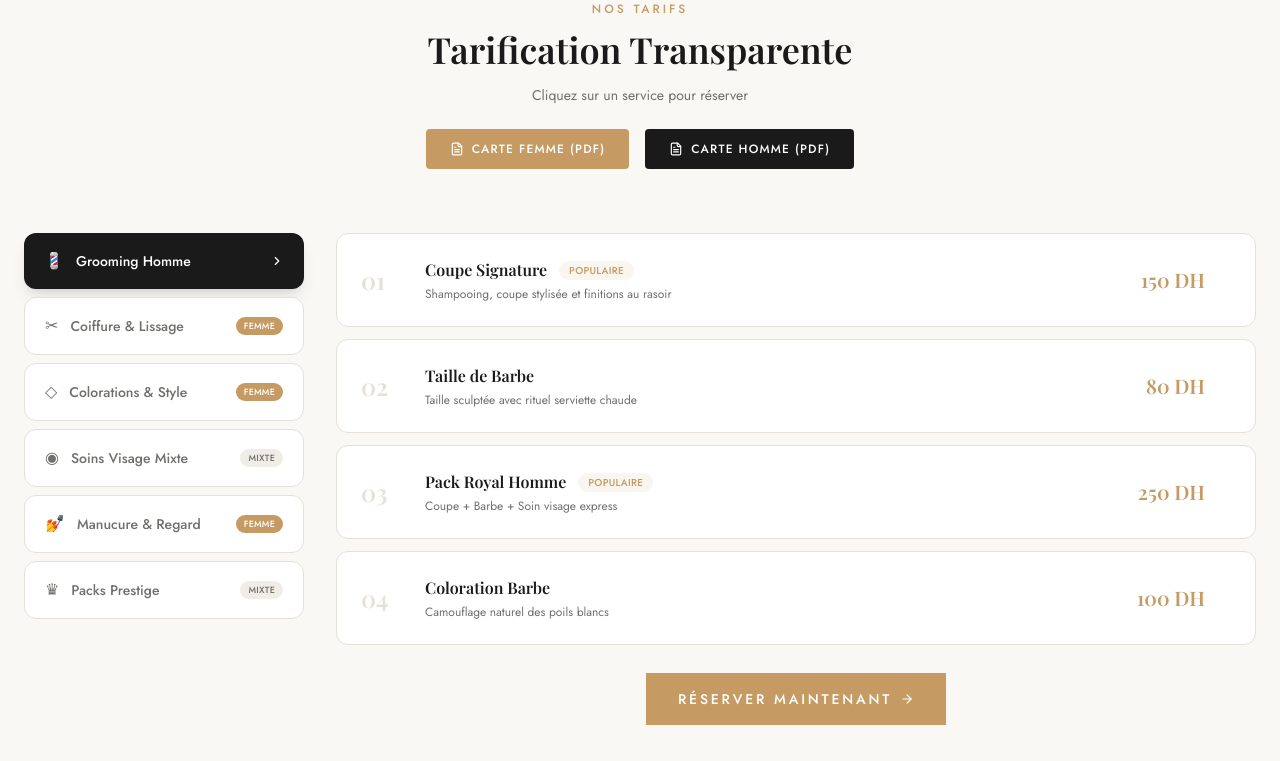
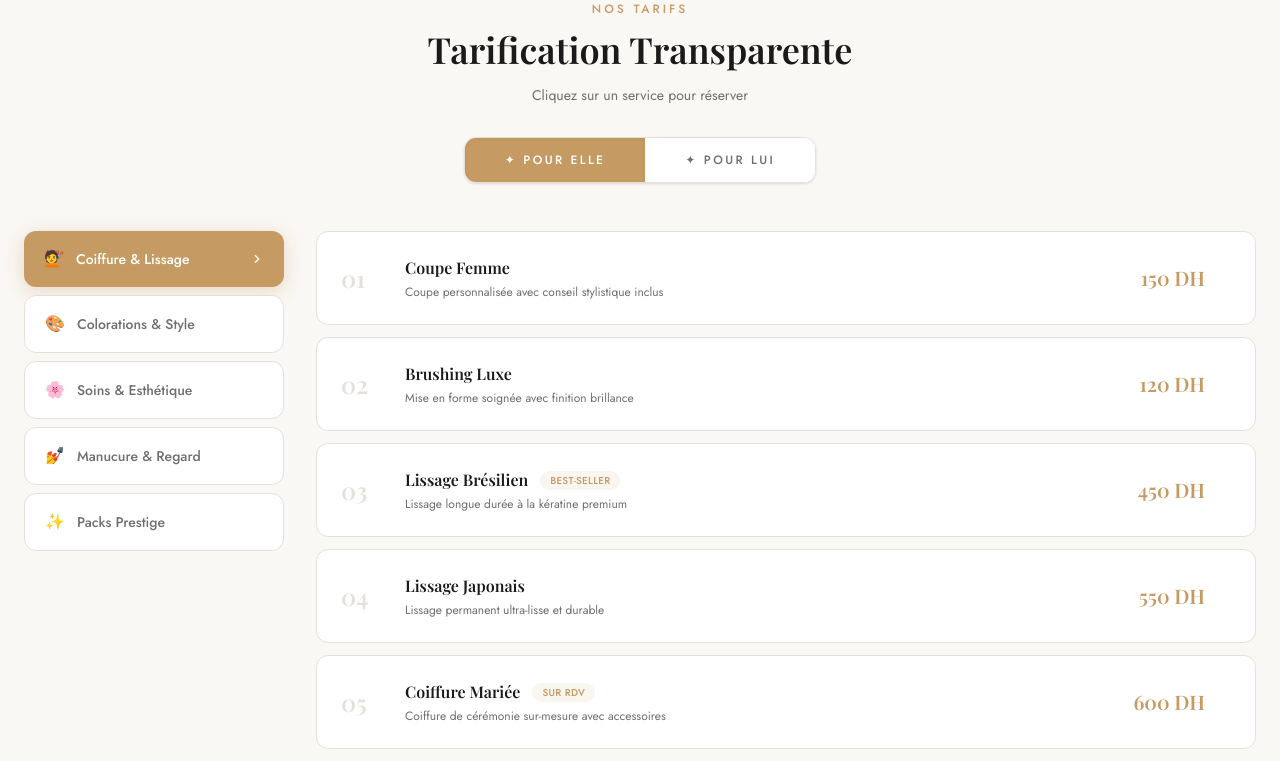
Before and after one commit to Amine788/flouritta, a React (Vite) app: page / in a window 1280 px wide. Shown: the part 4880-5641 px from the top of the page. Built offline with nearby package versions, Linux system fonts and the light colour scheme; a web font is replaced by a local one.

Commit message:
feat: replace PDF buttons with Pour Elle/Pour Lui gender filter in Tarifs section, full pricing from Aviator + carte Flouritta

```diff
--- a/src/app/App.tsx
+++ b/src/app/App.tsx
@@ -53,44 +53,88 @@ const servicesLui = [
   { icon: Sparkles, title: "Coloration Barbe", price: "100 DH", img: "photo-1534297635766-a262cdcb8ee4", desc: "Camouflage naturel des poils blancs" },
 ];
 
-const pricingCategories = [
-  { id: "grooming", icon: "💈", label: "Grooming Homme", gender: "m" },
-  { id: "coiffure", icon: "✂", label: "Coiffure & Lissage", gender: "f" },
-  { id: "coloration", icon: "◇", label: "Colorations & Style", gender: "f" },
-  { id: "soins", icon: "◉", label: "Soins Visage Mixte", gender: "x" },
-  { id: "manucure", icon: "💅", label: "Manucure & Regard", gender: "f" },
-  { id: "packs", icon: "♛", label: "Packs Prestige", gender: "x" },
+// ─── Pricing Data ────────────────────────────────────────────────────────────
+// Homme : tarifs Aviator Barbershop | Femme : carte Flouritta
+
+type PricingItem = { num: string; name: string; desc: string; price: string; badge?: string };
+type PricingSection = { id: string; icon: string; label: string; gender: "m" | "f" };
+
+const pricingCategoriesHomme: PricingSection[] = [
+  { id: "coupe",    icon: "✂️",  label: "Coupe & Style",      gender: "m" },
+  { id: "barbe",    icon: "🪒",  label: "Barbe & Rasage",     gender: "m" },
+  { id: "soinsH",  icon: "✨",  label: "Soins & Rituel",     gender: "m" },
+  { id: "packsH",  icon: "👑",  label: "Packs Homme",        gender: "m" },
 ];
 
-const pricingData: Record<string, { num: string; name: string; desc: string; price: string; badge?: string }[]> = {
-  grooming: [
-    { num: "01", name: "Coupe Signature", desc: "Shampooing, coupe stylisée et finitions au rasoir", price: "150 DH", badge: "Populaire" },
-    { num: "02", name: "Taille de Barbe", desc: "Taille sculptée avec rituel serviette chaude", price: "80 DH" },
-    { num: "03", name: "Pack Royal Homme", desc: "Coupe + Barbe + Soin visage express", price: "250 DH", badge: "Populaire" },
-    { num: "04", name: "Coloration Barbe", desc: "Camouflage naturel des poils blancs", price: "100 DH" },
+const pricingCategoriesFemme: PricingSection[] = [
+  { id: "coiffure",   icon: "💇",  label: "Coiffure & Lissage",    gender: "f" },
+  { id: "coloration", icon: "🎨",  label: "Colorations & Style",    gender: "f" },
+  { id: "soinsF",    icon: "🌸",  label: "Soins & Esthétique",    gender: "f" },
+  { id: "manucure",  icon: "💅",  label: "Manucure & Regard",     gender: "f" },
+  { id: "packsF",   icon: "✨",  label: "Packs Prestige",         gender: "f" },
+];
+
+const pricingDataHomme: Record<string, PricingItem[]> = {
+  coupe: [
+    { num: "01", name: "Coupe Classique",    desc: "Coupe soignée, shampooing, séchage et finition",                  price: "80 DH",  badge: "Populaire" },
+    { num: "02", name: "Coupe + Styling",    desc: "Coupe + produits de coiffage professionnels appliqués",           price: "100 DH" },
+    { num: "03", name: "Dégradé Américain", desc: "Fondu peau progressif, finitions précises au rasoir",              price: "100 DH" },
+    { num: "04", name: "Coupe Enfant",       desc: "Coupe douce et soignée pour les moins de 12 ans",                 price: "60 DH"  },
+    { num: "05", name: "Shampooing seul",    desc: "Shampooing + soin capillaire adapté",                             price: "40 DH"  },
   ],
+  barbe: [
+    { num: "01", name: "Taille de Barbe",          desc: "Sculpture et taille précise avec serviette chaude",         price: "60 DH",  badge: "Populaire" },
+    { num: "02", name: "Rasage Classique",          desc: "Rasage au rasoir traditionnel + rituel serviette chaude",  price: "70 DH"  },
+    { num: "03", name: "Barbe + Masque Hydratant", desc: "Taille + application masque nourrissant peau et poils",    price: "90 DH"  },
+    { num: "04", name: "Coloration Barbe",          desc: "Camouflage naturel des poils blancs, résultat naturel",    price: "80 DH"  },
+  ],
+  soinsH: [
+    { num: "01", name: "Soin Visage Homme",        desc: "Nettoyage + masque purifiant + hydratation profonde",       price: "120 DH", badge: "Premium" },
+    { num: "02", name: "Soin Cuir Chevelu",        desc: "Traitement anti-chute et stimulation capillaire",           price: "100 DH" },
+    { num: "03", name: "Massage Crânien",          desc: "Massage relaxant du cuir chevelu et nuque (20 min)",        price: "80 DH"  },
+    { num: "04", name: "Rituel Cire / Épilation", desc: "Épilation oreilles, nez ou front",                          price: "50 DH"  },
+  ],
+  packsH: [
+    { num: "01", name: "Pack Royal Homme",   desc: "Coupe classique + Taille barbe + Soin visage",                   price: "220 DH", badge: "Best-seller" },
+    { num: "02", name: "Pack Gentleman",     desc: "Coupe + Styling + Barbe sculptée + Masque",                      price: "260 DH" },
+    { num: "03", name: "Pack VIP Prestige", desc: "Coupe + Barbe + Soin visage + Massage crânien + Coloration",     price: "380 DH", badge: "Meilleure valeur" },
+  ],
+};
+
+const pricingDataFemme: Record<string, PricingItem[]> = {
   coiffure: [
-    { num: "01", name: "Coupe Femme", desc: "Coupe personnalisée avec conseil stylistique", price: "150 DH" },
-    { num: "02", name: "Lissage Brésilien", desc: "Lissage longue durée aux kératines premium", price: "450 DH", badge: "Best-seller" },
-    { num: "03", name: "Brushing Luxe", desc: "Mise en forme soignée avec finition brillance", price: "120 DH" },
-    { num: "04", name: "Coiffure Mariée", desc: "Coiffure de cérémonie sur-mesure", price: "600 DH", badge: "Sur RDV" },
+    { num: "01", name: "Coupe Femme",                desc: "Coupe personnalisée avec conseil stylistique inclus",            price: "150 DH" },
+    { num: "02", name: "Brushing Luxe",              desc: "Mise en forme soignée avec finition brillance",                  price: "120 DH" },
+    { num: "03", name: "Lissage Brésilien",         desc: "Lissage longue durée à la kératine premium",                    price: "450 DH", badge: "Best-seller" },
+    { num: "04", name: "Lissage Japonais",          desc: "Lissage permanent ultra-lisse et durable",                       price: "550 DH" },
+    { num: "05", name: "Coiffure Mariée",           desc: "Coiffure de cérémonie sur-mesure avec accessoires",              price: "600 DH", badge: "Sur RDV" },
+    { num: "06", name: "Tresses & Nattes",         desc: "Tressage africain, nattes, ou coiffures afro",                   price: "200 DH" },
   ],
   coloration: [
-    { num: "01", name: "Coloration Globale", desc: "Coloration complète avec soin post-couleur", price: "250 DH", badge: "Populaire" },
-    { num: "02", name: "Balayage & Mèches", desc: "Technique balayage lumière naturelle", price: "350 DH" },
-    { num: "03", name: "Ombré & Tie-Dye", desc: "Dégradé de couleurs tendance, effets modernes", price: "400 DH", badge: "Tendance" },
+    { num: "01", name: "Coloration Globale",   desc: "Coloration complète avec soin post-couleur inclus",           price: "250 DH", badge: "Populaire" },
+    { num: "02", name: "Balayage & Mèches",   desc: "Technique balayage naturelle, lumière et volume",             price: "350 DH" },
+    { num: "03", name: "Ombré & Tie-Dye",     desc: "Dégradé de couleurs tendance, effets modernes",              price: "400 DH", badge: "Tendance" },
+    { num: "04", name: "Patine & Revers",     desc: "Correction tonalité, reflets froids ou chauds",              price: "180 DH" },
+    { num: "05", name: "Décoloration",        desc: "Éclaircissement avec soin protecteur capillaire",            price: "300 DH" },
   ],
-  soins: [
-    { num: "01", name: "Soin Hydratant Visage", desc: "Nettoyage + hydratation profonde avec masque", price: "150 DH" },
-    { num: "02", name: "Soin Anti-Âge Prestige", desc: "Protocole lifting et fermeté avec actifs premium", price: "280 DH", badge: "Premium" },
+  soinsF: [
+    { num: "01", name: "Soin Hydratant Visage",    desc: "Nettoyage + masque + hydratation profonde",                  price: "150 DH" },
+    { num: "02", name: "Soin Anti-Âge Prestige",  desc: "Protocole lifting et fermeté avec actifs premium",           price: "280 DH", badge: "Premium" },
+    { num: "03", name: "Épilation Corps",          desc: "Épilation à la cire (jambes, aisselles, bikini…)",          price: "80 DH"  },
+    { num: "04", name: "Massage Relaxant",         desc: "Massage corps complet ou ciblé (dos / épaules)",            price: "200 DH" },
+    { num: "05", name: "Maquillage Journée",       desc: "Maquillage naturel ou soirée avec conseil teint",           price: "150 DH" },
+    { num: "06", name: "Maquillage Mariée",        desc: "Maquillage de cérémonie longue tenue, sur RDV",             price: "500 DH", badge: "Sur RDV" },
   ],
   manucure: [
-    { num: "01", name: "Manucure Classique", desc: "Soin complet des mains, pose vernis au choix", price: "100 DH" },
-    { num: "02", name: "Pose Gel / Semi-permanent", desc: "Pose gel longue durée, design au choix", price: "180 DH", badge: "Populaire" },
+    { num: "01", name: "Manucure Classique",         desc: "Soin complet des mains + pose vernis au choix",            price: "100 DH" },
+    { num: "02", name: "Pose Gel / Semi-permanent",  desc: "Pose gel longue durée, design et forme au choix",         price: "180 DH", badge: "Populaire" },
+    { num: "03", name: "Pédicure Classique",         desc: "Soin complet des pieds + vernis",                          price: "120 DH" },
+    { num: "04", name: "Nail Art",                   desc: "Décoration artistique sur ongles, motifs personnalisés",  price: "50 DH"  },
   ],
-  packs: [
-    { num: "01", name: "Pack Beauté Totale", desc: "Coiffure + Maquillage + Soin visage + Manucure", price: "900 DH", badge: "Meilleure valeur" },
-    { num: "02", name: "Pack Mariée Prestige", desc: "Essai + Coiffure cérémonie + Maquillage + Soins", price: "1500 DH", badge: "Sur RDV" },
+  packsF: [
+    { num: "01", name: "Pack Beauté Totale",    desc: "Coiffure + Maquillage + Soin visage + Manucure",              price: "900 DH",  badge: "Meilleure valeur" },
+    { num: "02", name: "Pack Mariée Prestige", desc: "Essai + Coiffure cérémonie + Maquillage + Soins complète",   price: "1500 DH", badge: "Sur RDV" },
+    { num: "03", name: "Pack Détox Femme",     desc: "Soin visage + Massage relaxant + Manucure classique",        price: "450 DH" },
   ],
 };
 
@@ -571,54 +615,65 @@ function BarbershopSpotlight() {
 // ─── Pricing ─────────────────────────────────────────────────────────────────
 
 function Pricing() {
-  const [activeTab, setActiveTab] = useState("grooming");
-  const items = pricingData[activeTab] || [];
+  const [gender, setGender] = useState<"f" | "m">("f");
+  const categories = gender === "f" ? pricingCategoriesFemme : pricingCategoriesHomme;
+  const data       = gender === "f" ? pricingDataFemme : pricingDataHomme;
+  const [activeTab, setActiveTab] = useState(categories[0].id);
 
-  const genderColor = (g: string) =>
-    g === "m" ? "text-white bg-[#1A1A1A]" : g === "f" ? "text-white bg-[#C59B63]" : "text-[#706F6C] bg-[#F0EDE7]";
+  // Reset tab when gender changes
+  const handleGender = (g: "f" | "m") => {
+    setGender(g);
+    setActiveTab(g === "f" ? pricingCategoriesFemme[0].id : pricingCategoriesHomme[0].id);
+  };
+
+  const items: PricingItem[] = data[activeTab] || [];
 
   return (
     <section id="pricing" className="py-24 md:py-32 bg-[#FAF8F5]">
       <div className="max-w-7xl mx-auto px-6">
-        <div className="text-center mb-16">
+        <div className="text-center mb-12">
           <GoldDivider />
           <SectionLabel>Nos Tarifs</SectionLabel>
           <h2 className="font-playfair text-3xl md:text-4xl font-semibold text-[#1A1A1A] mb-4">
             Tarification Transparente
           </h2>
-          <p className="font-jost text-[#706F6C] text-sm mb-6">Cliquez sur un service pour réserver</p>
-          <div className="flex flex-col sm:flex-row items-center justify-center gap-4">
-            <a
-              href="/carte-femme.pdf"
-              target="_blank"
-              rel="noopener noreferrer"
-              className="inline-flex items-center gap-2 px-6 py-3 bg-[#C59B63] text-white hover:bg-[#A07840] font-jost text-xs font-medium tracking-widest uppercase rounded transition-colors"
+          <p className="font-jost text-[#706F6C] text-sm mb-8">Cliquez sur un service pour réserver</p>
+
+          {/* Gender Toggle */}
+          <div className="inline-flex border border-[#E5E0D8] rounded-xl overflow-hidden shadow-sm">
+            <button
+              onClick={() => handleGender("f")}
+              className={`font-jost text-xs font-medium tracking-[0.2em] uppercase px-10 py-3.5 transition-all ${
+                gender === "f"
+                  ? "bg-[#C59B63] text-white shadow-inner"
+                  : "bg-white text-[#706F6C] hover:text-[#1A1A1A]"
+              }`}
             >
-              <FileText size={14} />
-              Carte Femme (PDF)
-            </a>
-            <a
-              href="/carte-homme.pdf"
-              target="_blank"
-              rel="noopener noreferrer"
-              className="inline-flex items-center gap-2 px-6 py-3 bg-[#1A1A1A] text-white hover:bg-black font-jost text-xs font-medium tracking-widest uppercase rounded transition-colors"
+              ✦ Pour Elle
+            </button>
+            <button
+              onClick={() => handleGender("m")}
+              className={`font-jost text-xs font-medium tracking-[0.2em] uppercase px-10 py-3.5 transition-all ${
+                gender === "m"
+                  ? "bg-[#1A1A1A] text-white shadow-inner"
+                  : "bg-white text-[#706F6C] hover:text-[#1A1A1A]"
+              }`}
             >
-              <FileText size={14} />
-              Carte Homme (PDF)
-            </a>
+              ✦ Pour Lui
+            </button>
           </div>
         </div>
 
-        <div className="grid lg:grid-cols-[280px_1fr] gap-8">
-          {/* Sidebar */}
+        <div className="grid lg:grid-cols-[260px_1fr] gap-8">
+          {/* Sidebar categories */}
           <div className="flex flex-row lg:flex-col gap-2 overflow-x-auto lg:overflow-visible pb-2 lg:pb-0">
-            {pricingCategories.map((cat) => (
+            {categories.map((cat) => (
               <button
                 key={cat.id}
                 onClick={() => setActiveTab(cat.id)}
-                className={`flex items-center gap-3 px-5 py-4 rounded-xl text-left transition-all whitespace-nowrap lg:whitespace-normal flex-shrink-0 lg:flex-shrink group ${
+                className={`flex items-center gap-3 px-5 py-4 rounded-xl text-left transition-all whitespace-nowrap lg:whitespace-normal flex-shrink-0 lg:flex-shrink ${
                   activeTab === cat.id
-                    ? cat.gender === "m"
+                    ? gender === "m"
                       ? "bg-[#1A1A1A] text-white shadow-lg"
                       : "bg-[#C59B63] text-white shadow-[0_4px_20px_rgba(197,155,99,0.35)]"
                     : "bg-white text-[#706F6C] border border-[#E5E0D8] hover:border-[#C59B63]/50"
@@ -626,17 +681,12 @@ function Pricing() {
               >
                 <span className="text-base">{cat.icon}</span>
                 <span className="font-jost text-sm font-medium">{cat.label}</span>
-                {activeTab !== cat.id && (
-                  <span className={`ml-auto hidden lg:inline-block text-[9px] font-jost font-medium uppercase tracking-wide px-2 py-0.5 rounded-full ${genderColor(cat.gender)}`}>
-                    {cat.gender === "m" ? "Homme" : cat.gender === "f" ? "Femme" : "Mixte"}
-                  </span>
-                )}
                 {activeTab === cat.id && <ChevronRight size={14} className="ml-auto hidden lg:block" />}
               </button>
             ))}
           </div>
 
-          {/* Items */}
+          {/* Items list */}
           <div className="space-y-3">
             {items.map((item) => (
               <div
@@ -663,7 +713,7 @@ function Pricing() {
               </div>
             ))}
             <div className="pt-4 text-center">
-              <a href="#booking" className="inline-flex items-center gap-2 font-jost text-sm font-medium tracking-[0.2em] uppercase bg-[#C59B63] text-white px-8 py-4 hover:bg-[#A07840] transition-colors">
+              <a href="#booking" className="inline-flex items-center gap-2 font-jost text-sm font-medium tracking-[0.2em] uppercase bg-[#C59B63] text-white px-8 py-4 hover:bg-[#A07840] transition-colors rounded">
                 Réserver Maintenant <ArrowRight size={14} />
               </a>
             </div>
```
